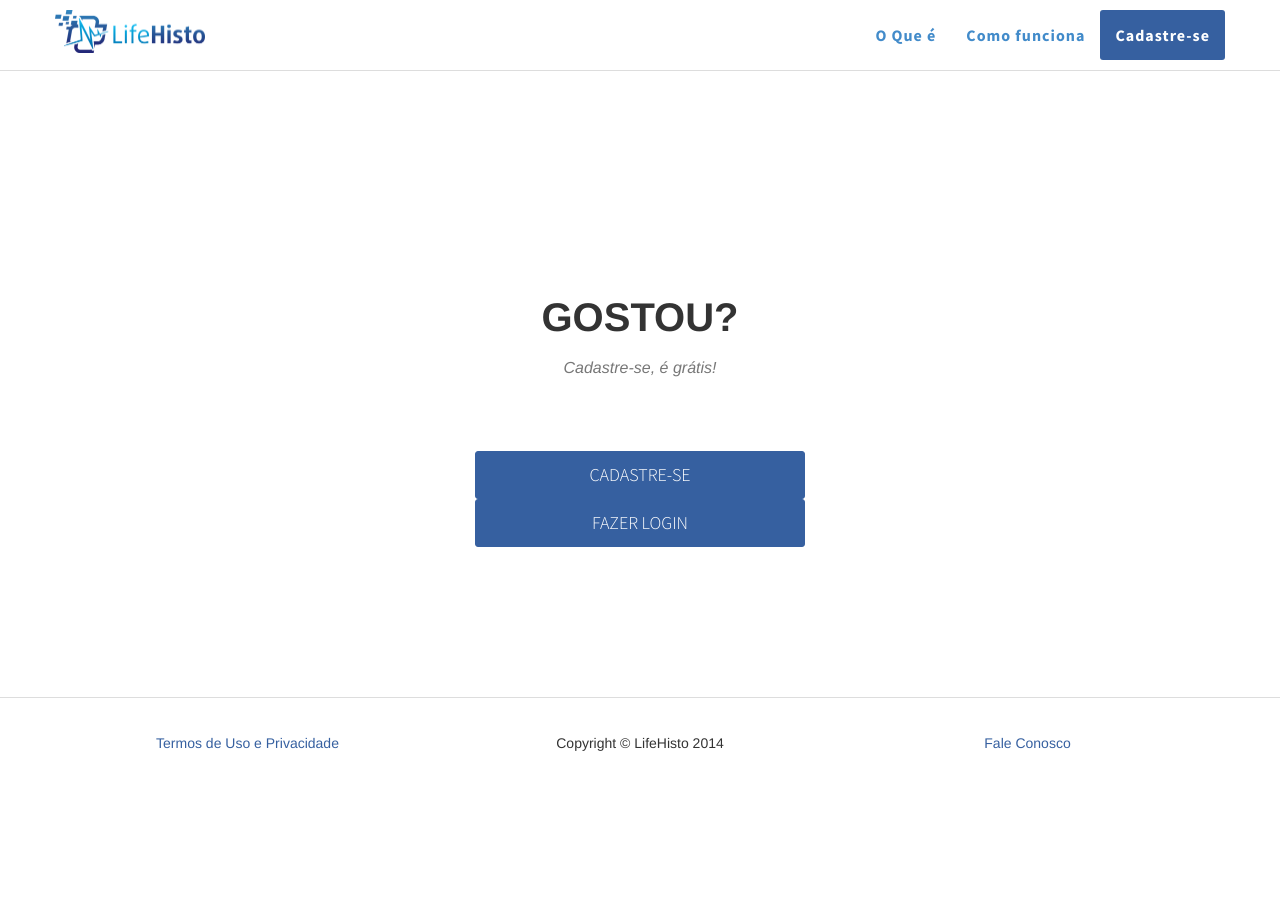
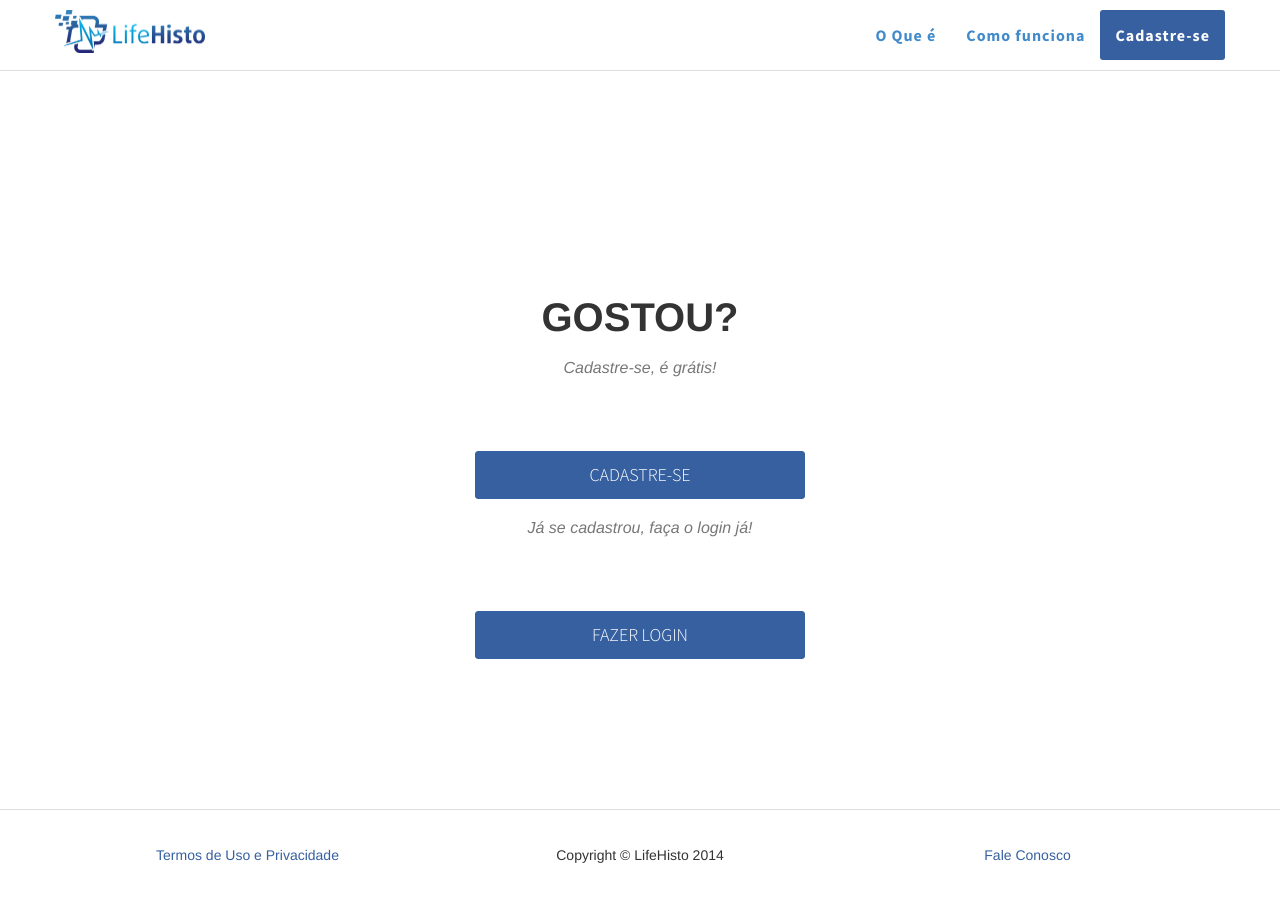
Before and after one commit to Lifehisto/lifehisto.github.io, a Jekyll site: the page built from index.html, in a window 1280 px wide and 900 px high, scrolled down 2408 px. Built offline with Jekyll 4.4.1, drawn with Linux system fonts in a browser that asks for light colours; nearby versions of some CDN libraries; library files that are not in the unit come from our copies; before the commit the page ends 3196 px from its top, so only the background shows below that.

Commit message:
Update index.html

```diff
--- a/index.html
+++ b/index.html
@@ -122,6 +122,15 @@ layout: default
             <div class="row">
                 <div class="col-lg-12">
                     <a href="https://app.lifehisto.com/users/sign_up" class="page-scroll btn btn-xl">Cadastre-se</a>
+                </div>
+            </div>
+            <div class="row">
+                <div class="col-lg-12 text-center">
+                    <h3 class="section-subheading text-muted">Já se cadastrou, faça o login já!</h3>
+                </div>
+            </div>
+            <div class="row">
+                <div class="col-lg-12">
                     <a href="https://app.lifehisto.com" class="page-scroll btn btn-xl">Fazer Login</a>
                 </div>
             </div>
```
